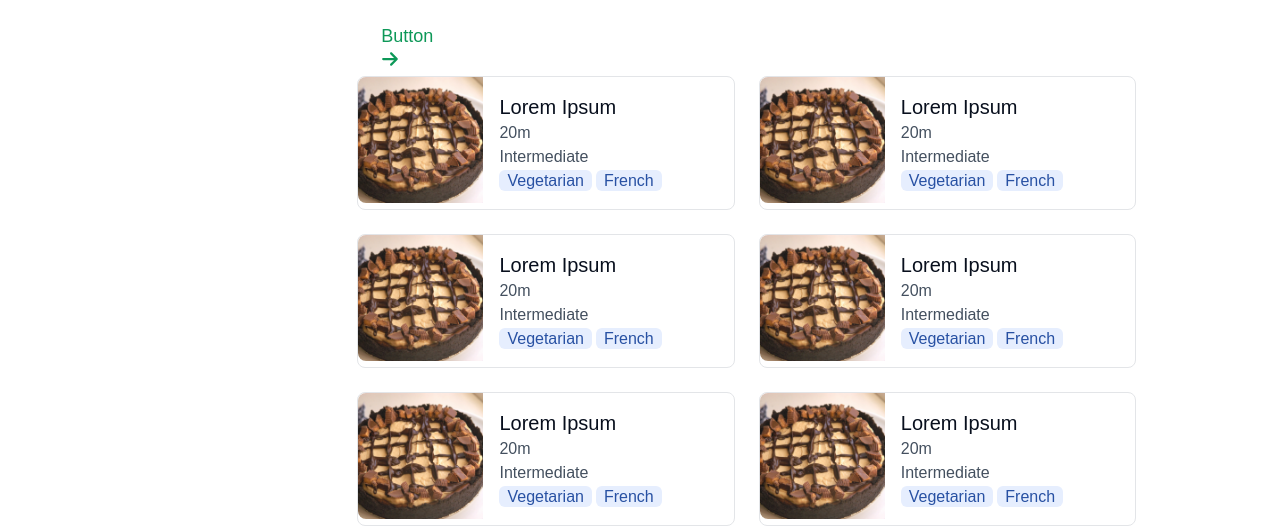
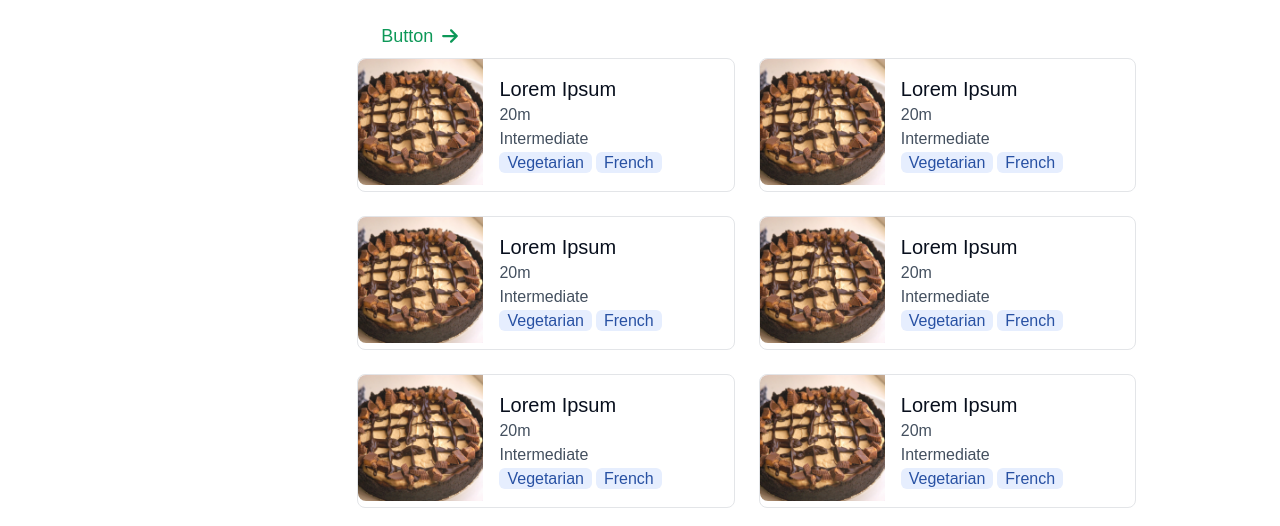
Before and after one commit to DominikLoncar/coding-challenge-recipes, a Gatsby site: page / in a window 1280 px wide. Shown: the part 477-1003 px from the top of the page. Built offline with nearby package versions, Linux system fonts and the light colour scheme; Gatsby itself is replaced by a stand-in of ours.

Commit message:
Added proper div and span for ArrowButton. Added flexbox for button and arrow, properly positioned each of them.

```diff
--- a/src/components/ArrowButton.js
+++ b/src/components/ArrowButton.js
@@ -4,7 +4,9 @@ import { FaArrowRight } from 'react-icons/fa6';
 export default function ArrowButton({ text = 'Button', link = '' }) {
   return (
     <button className="font-dm-sans font-medium text-green text-lg px-6 py-2 rounded-md hover:opacity-80 transition-hover transition-opacity">
-      {text} <FaArrowRight />
+      <div className="flex gap-2 items-center">
+        <span>{text}</span> <FaArrowRight />
+      </div>
     </button>
   );
 }
```
